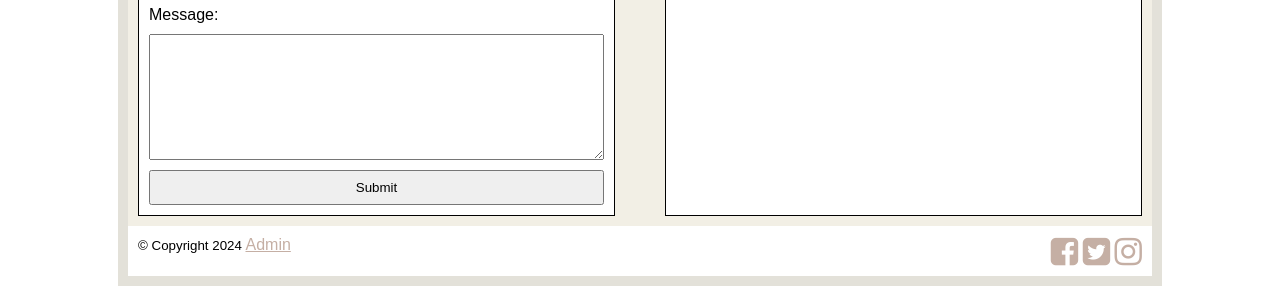
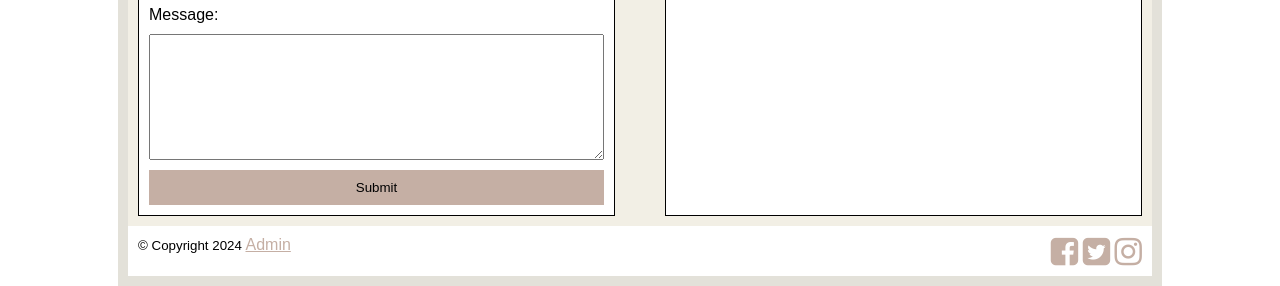
Before and after one commit to LucNogSoares/CA3, a PHP site: page /contact.php in a window 1280 px wide. Shown: the part 585-871 px from the top of the page. Run offline with PHP 8.4, Linux system fonts and the light colour scheme; data that the repository does not hold is empty.

Commit message:
feat: apply base button style in submit contact page

```diff
--- a/contact.php
+++ b/contact.php
@@ -14,7 +14,7 @@
       <input required type="email" name="email">
       <label>Message: </label>
       <textarea requiredname="message" rows="8" cols="30"></textarea>
-      <input type="submit" name="submit" value="Submit">
+      <button class="base-button w-full" type="submit" name="submit">Submit</button>
     </form>
   </div>
   <div id="reach-box" class="box">
--- a/testimonials.php
+++ b/testimonials.php
@@ -36,7 +36,7 @@ DB::close();
     <input type="text" name="author_name">
     <label>Email: </label>
     <input type="email" name="author_email">
-    <button class="base-button w-full" type="submit" id="mysubmit" name="submit">Submit</button>
+    <button class="base-button w-full" type="submit" name="submit">Submit</button>
   </form>
 </div>
 </main>
```
